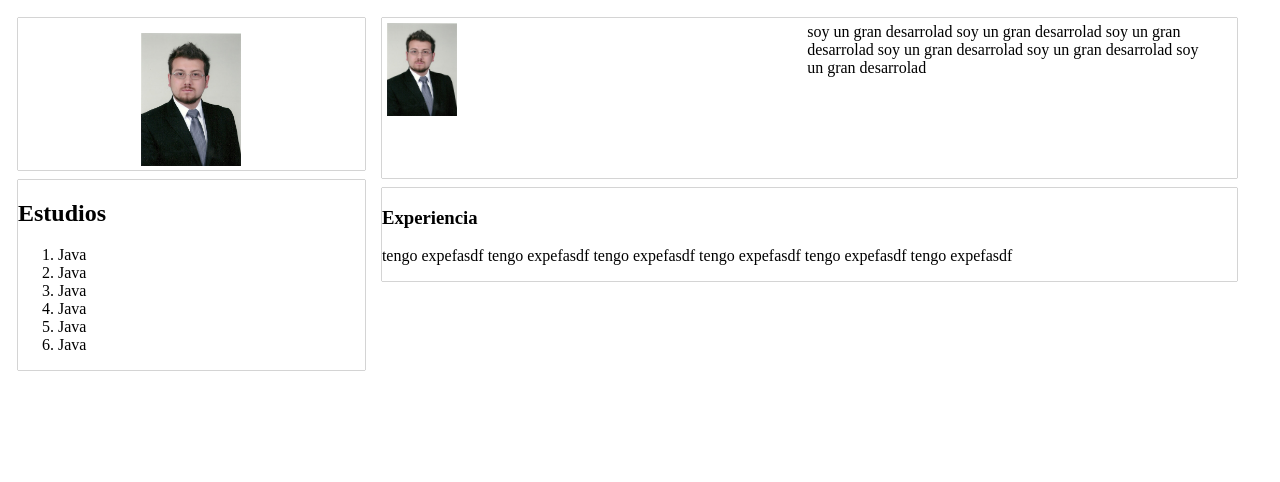
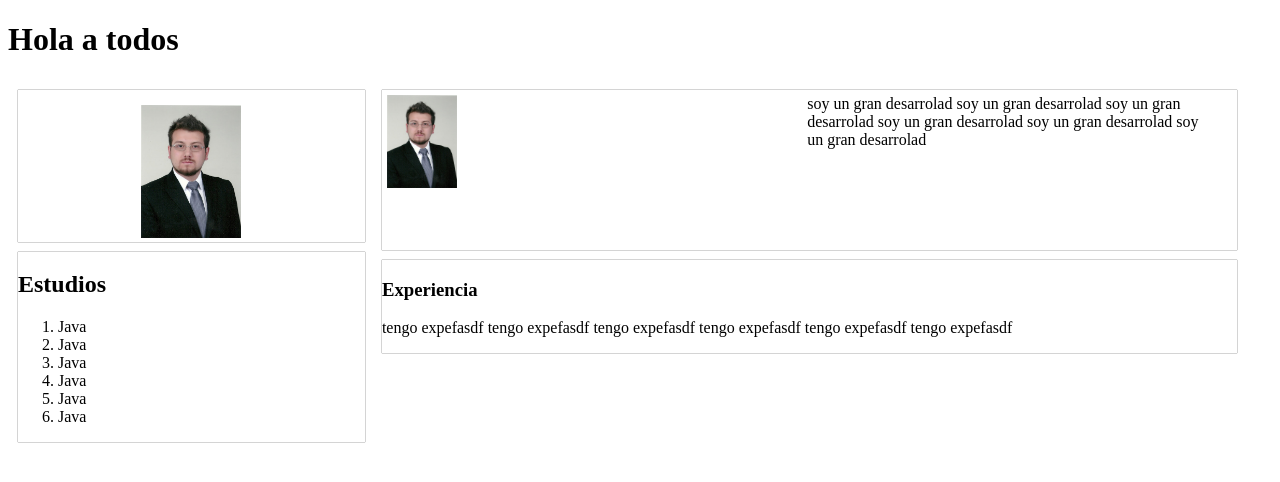
Before and after one commit to JerryLagos/CVEveris, a plain HTML site: page index.html in a window 1280 px wide. Drawn offline with Linux system fonts and the light colour scheme.

Commit message:
My segundo commit

```diff
--- a/index.html
+++ b/index.html
@@ -50,6 +50,7 @@
 	</style>
 </head>
 <body>
+	<h1>Hola a todos</h1>
 	<div class="cls-body">
 		<section class="cls-left">
 			<div class="cls-g">
```
